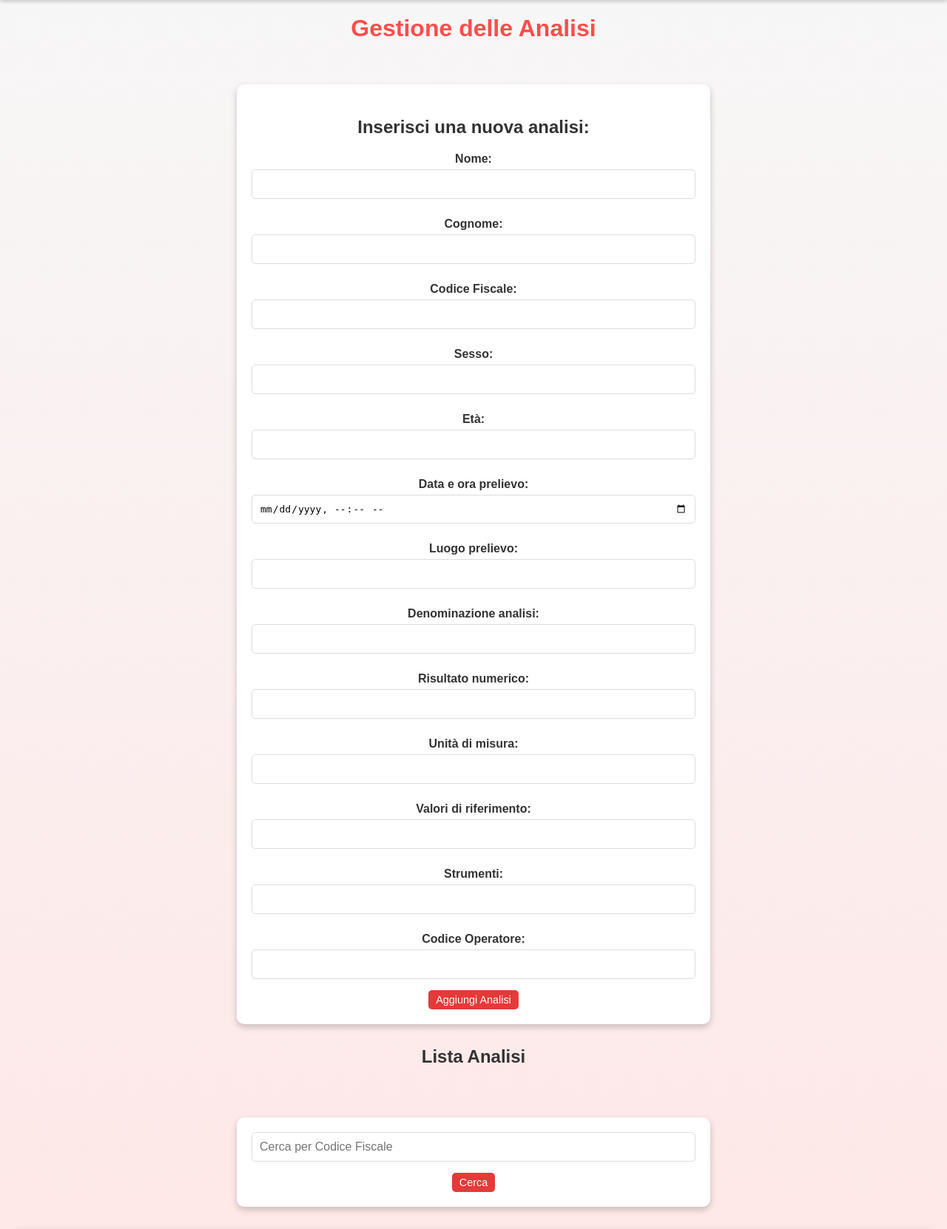
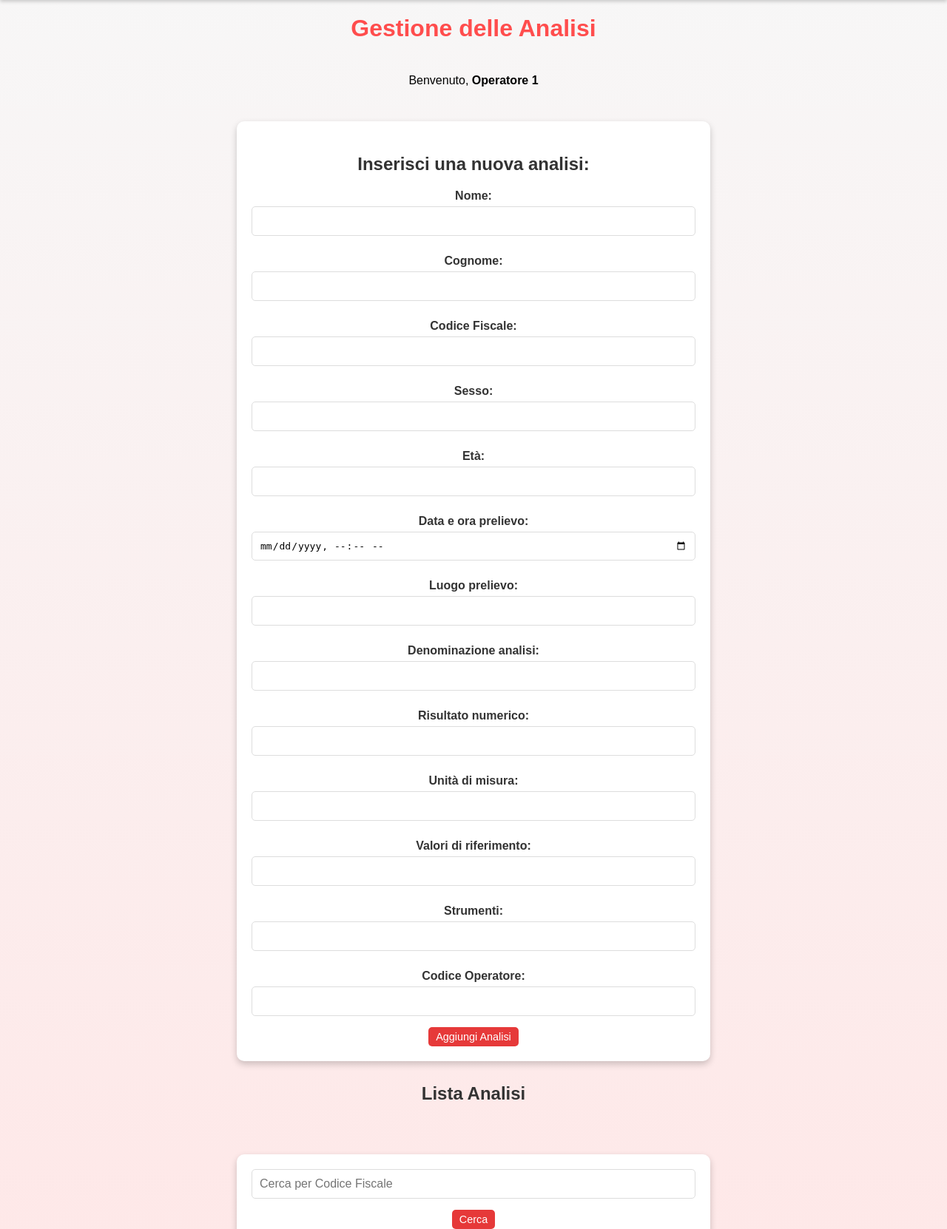
Before and after one commit to SalvatoreCiaramidaro/Progetto_TPSIT_5M, a Flask app: page /analisi in a window 1280 px wide. Shown: the part 55-1717 px from the top of the page at 74% size. Run offline with Flask 3, Linux system fonts and the light colour scheme; a user stored in the database is signed in; data that the repository does not hold is empty.

Commit message:
risolto bug che la pagina analisi.html non prendeva il nome_operatore

```diff
--- a/server.py
+++ b/server.py
@@ -94,7 +94,7 @@ def analisi():
         # Estrai i parametri dalla query string
         success = request.args.get('success')
         errore = request.args.get('errore')
-        return render_template('analisi.html', analisi_lista=analisi_lista, success=success, errore=errore)
+        return render_template('analisi.html', analisi_lista=analisi_lista, success=success, errore=errore, nome_operatore=session.get('nome_operatore'))
 
     elif request.method == 'POST':
         try:
--- a/templates/analisi.html
+++ b/templates/analisi.html
@@ -4,9 +4,9 @@
     <title>Gestione Analisi</title>
     <meta name="viewport" content="width=device-width, initial-scale=1">
     <!-- Icona della pagina -->
-    <link rel="icon" type="image/png" href="static/favicon/favicon.png">
+    <link rel="icon" type="image/png" href="../static/favicon/favicon.png">
     <!-- Collegamento al file CSS per lo stile -->
-    <link rel="stylesheet" type="text/css" href="static/styles/analisi.css">
+    <link rel="stylesheet" type="text/css" href="../static/styles/analisi.css">
 </head>
 <body>
     <header>
@@ -17,9 +17,16 @@
     </header>
     <h2>Gestione delle Analisi</h2>
 
+    <!-- Benvenuto dell'operatore -->
+    <div id="operator-info">
+        {% if nome_operatore %}
+        <p>Benvenuto, <strong>{{ nome_operatore }}</strong></p>
+        {% endif %}
+    </div>
+
     <!-- Form per inserire una nuova analisi -->
     <div id="form_analisi">
-        <form method="POST" action="/analisi?success=true#response-banner">
+        <form method="POST" action="/analisi#response-banner">
             <h3>Inserisci una nuova analisi:</h3>
             <label>Nome:</label>
             <input type="text" name="nome" required><br>
@@ -62,7 +69,7 @@
             <button type="submit">Aggiungi Analisi</button>
         </form>
 
-        <!-- Messaggio di successo -->
+        <!-- Messaggio di successo o errore -->
         {% if success %}
         <div id="response-banner" style="color: green;">
             Analisi aggiunte con successo.
```
